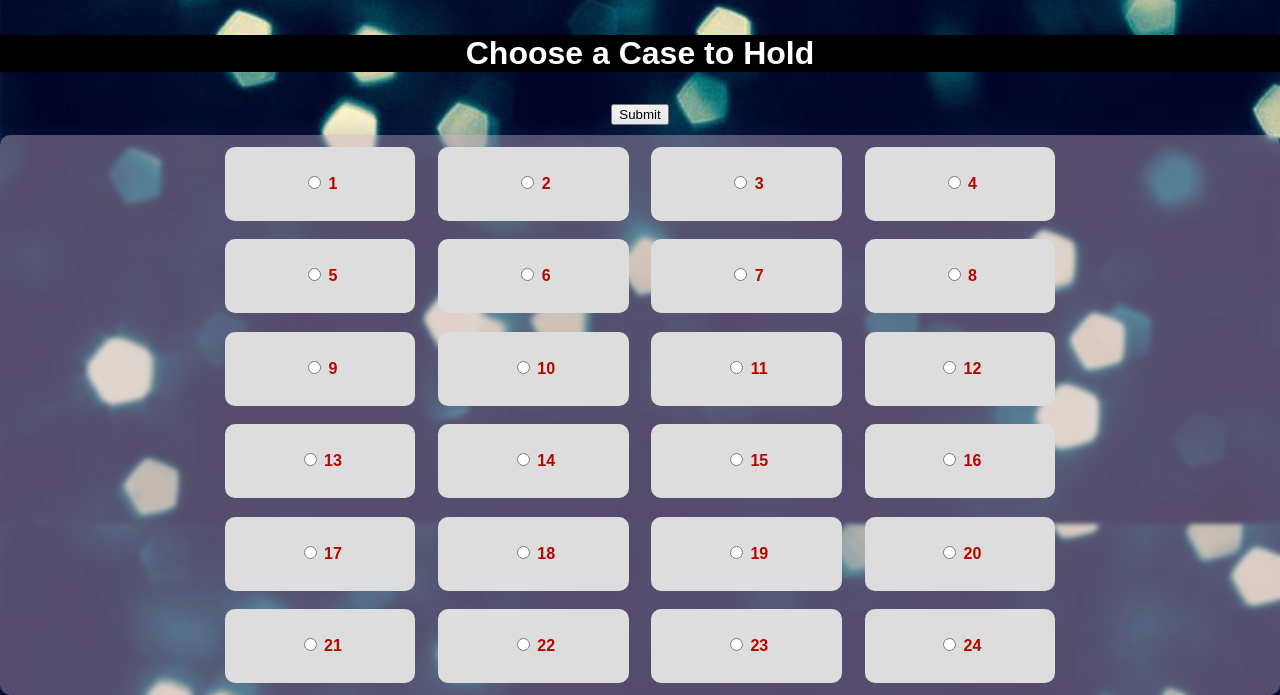
After one commit to smandala1/Deal-Or-NoDeal-, a PHP site: page /index.php in a window 1280 px wide. The commit adds this page. Shown: the part 436-1131 px from the top of the page. Run offline with PHP 8.4, Linux system fonts and the light colour scheme.

Commit message:
Add files via upload

```diff
--- /dev/null
+++ b/index.php
@@ -0,0 +1,181 @@
+
+<!DOCTYPE html>
+<html>
+<?php Session_start();
+
+$turn = 0;
+
+$_SESSION['turn'] = $turn;
+?>
+
+<head>
+	<title>Deal or No Deal</title>
+	<link rel="stylesheet" type="text/css" href="style.css">
+
+</head>
+
+<body>
+	<div id="logo">
+		<img class="logoImg" src="https://i.ibb.co/kKpRnSk/dealLogo.png">
+	</div>
+	<div id="Userprompt">
+		<p>Choose a Case to Hold</p>
+	</div>
+	<div id="button_box">
+		<button type="submit" form="box_selection_form" value="submit"> Submit</button>
+	</div>
+	<div class="glass">
+		<div id="boxContainer">
+			<form id="box_selection_form" action="caseselection.php" method="POST">
+
+			<div class="box">
+				<input type="radio" name="boxVal" value="1">
+				<span class="boxNr">1</span>
+				<span class="boxValue"></span>
+			</div>
+
+			<div class="box">
+				<input type="radio" name="boxVal" value="2">
+				<span class="boxNr">2</span>
+				<span class="boxValue"></span>
+			</div>
+
+			<div class="box">
+				<input type="radio" name="boxVal" value="3">
+				<span class="boxNr">3</span>
+				<span class="boxValue"></span>
+			</div>
+
+			<div class="box">
+				<input type="radio" name="boxVal" value="4">
+				<span class="boxNr">4</span>
+				<span class="boxValue"></span>
+			</div>
+
+			<div class="box">
+				<input type="radio" name="boxVal" value="5">
+				<span class="boxNr">5</span>
+				<span class="boxValue"></span>
+			</div>
+
+			<div class="box">
+				<input type="radio" name="boxVal" value="6">
+				<span class="boxNr">6</span>
+				<span class="boxValue"></span>
+			</div>
+
+			<div class="box">
+				<input type="radio" name="boxVal" value="7">
+				<span class="boxNr">7</span>
+				<span class="boxValue"></span>
+			</div>
+
+			<div class="box">
+				<input type="radio" name="boxVal" value="8">
+				<span class="boxNr">8</span>
+				<span class="boxValue"></span>
+			</div>
+
+			<div class="box">
+				<input type="radio" name="boxVal" value="9">
+				<span class="boxNr">9</span>
+				<span class="boxValue"></span>
+			</div>
+
+			<div class="box">
+				<input type="radio" name="boxVal" value="10">
+				<span class="boxNr">10</span>
+				<span class="boxValue"></span>
+			</div>
+
+			<div class="box">
+				<input type="radio" name="boxVal" value="11">
+				<span class="boxNr">11</span>
+				<span class="boxValue"></span>
+			</div>
+
+			<div class="box">
+				<input type="radio" name="boxVal" value="12">
+				<span class="boxNr">12</span>
+				<span class="boxValue"></span>
+			</div>
+
+			<div class="box">
+				<input type="radio" name="boxVal" value="13">
+				<span class="boxNr">13</span>
+				<span class="boxValue"></span>
+			</div>
+
+			<div class="box">
+				<input type="radio" name="boxVal" value="14">
+				<span class="boxNr">14</span>
+				<span class="boxValue"></span>
+			</div>
+
+			<div class="box">
+				<input type="radio" name="boxVal" value="15">
+				<span class="boxNr">15</span>
+				<span class="boxValue"></span>
+			</div>
+
+			<div class="box">
+				<input type="radio" name="boxVal" value="16">
+				<span class="boxNr">16</span>
+				<span class="boxValue"></span>
+			</div>
+
+			<div class="box">
+				<input type="radio" name="boxVal" value="17">
+				<span class="boxNr">17</span>
+				<span class="boxValue"></span>
+			</div>
+
+			<div class="box">
+				<input type="radio" name="boxVal" value="18">
+				<span class="boxNr">18</span>
+				<span class="boxValue"></span>
+			</div>
+
+			<div class="box">
+				<input type="radio" name="boxVal" value="19">
+				<span class="boxNr">19</span
+				><span class="boxValue"></span>
+			</div>
+
+			<div class="box">
+				<input type="radio" name="boxVal" value="20">
+				<span class="boxNr">20</span>
+				<span class="boxValue"></span>
+			</div>
+
+			<div class="box">
+				<input type="radio" name="boxVal" value="21">
+				<span class="boxNr">21</span>
+				<span class="boxValue"></span>
+			</div>
+
+			<div class="box">
+				<input type="radio" name="boxVal" value="22">
+				<span class="boxNr">22</span>
+				<span class="boxValue"></span>
+			</div>
+
+			<div class="box">
+				<input type="radio" name="boxVal" value="23">
+				<span class="boxNr">23</span>
+				<span class="boxValue"></span>
+			</div>
+
+			<div class="box">
+				<input type="radio" name="boxVal" value="24">
+				<span class="boxNr">24</span>
+				<span class="boxValue"></span>
+			</div>
+
+		</form>
+		</div>
+	</div>
+
+</body>
+
+</html>
--- a/style.css
+++ b/style.css
@@ -28,8 +28,62 @@ button {
 	text-align: center;
 
 }
+
+#Phpblock{
+	background-color: white;
+	position: relative;
+}
+
+#banker_image{
+
+	width: 30%;
+
+}
+
+#offer{
+	color: gold;
+	letter-spacing: 5px;
+	font-weight: bold;
+	font-size: xx-large;
+}
+
+#Userprompt{
+	position: relative;
+	color: white;
+	background-color: black;
+	text-align: center;
+	margin-top: 0px;
+	margin-bottom: 5px;
+	text-decoration-line: black;
+	font-size: xx-large;
+	font-weight: bolder;
+
+}
+
+#button_box{
+	text-align: center;
+	margin-bottom: 10px;
+
+}
+
+.chosencase{
+	position: relative;
+	width: 20%;
+	margin: 1% 1%;
+	height: 8.5vh;
+	background: black;
+	display: inline-block;
+	text-align: center;
+	transition: all 0.5s;
+	line-height: 8.5vh;
+	color: black;
+	font-weight: 900;
+	border-radius: 10px;
+	border: 3px solid black;
+}
+
+
 .box {
-
 	position: relative;
 	width: 20%;
 	margin: 1% 1%;
@@ -44,11 +98,20 @@ button {
 	border-radius: 10px;
 	border: 3px solid #DDD;
 }
+
+
 .box:hover {
 	box-shadow: 0 8px 16px 0 rgba(0,0,0,0.6), 0 6px 20px 0 rgba(0,0,0,0.6);
 	border: 3px solid #c8a913;
 	cursor: pointer;
 }
+
+.box:select {
+	box-shadow: 0 8px 16px 0 rgba(0,0,0,0.6), 0 6px 20px 0 rgba(0,0,0,0.6);
+	border: 3px solid #c8a913;
+	cursor: pointer;
+}
+
 .openedBox {
 	color: #e8b923;
 	background-color: #09093F;
@@ -59,5 +122,6 @@ box-shadow: 0 8px 32px 0 rgba( 31, 38, 135, 0.37 );
 backdrop-filter: blur( 2px );
 -webkit-backdrop-filter: blur( 3px );
 border-radius: 10px;
+
 /* border: 1px solid rgba( 255, 255, 255, 0.18 ); */
 }
```
Also changed, not shown: EndGame.php (added, +31 -0 lines), EndGameAcceptOffer.php (added, +31 -0 lines), EndGameKeepCase.php (added, +31 -0 lines), EndGameSwitchCase.php (added, +33 -0 lines), caseselection.php (added, +316 -0 lines), README.md, banker_image.png (added).
